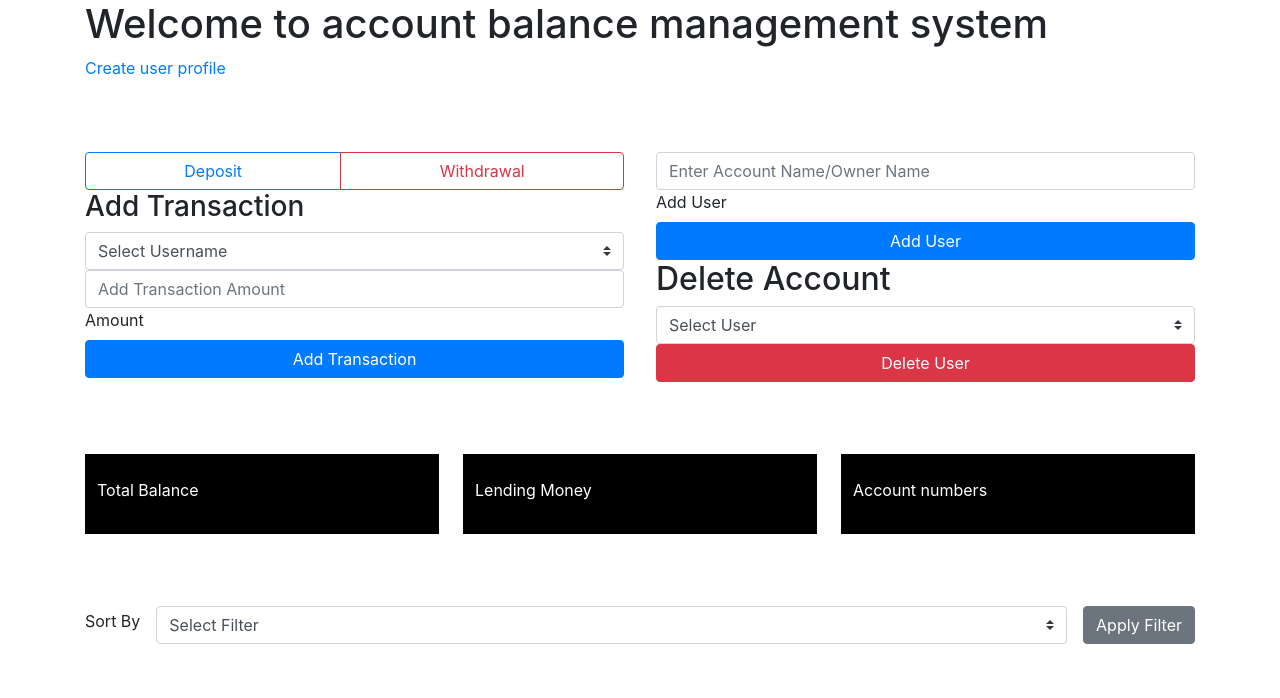
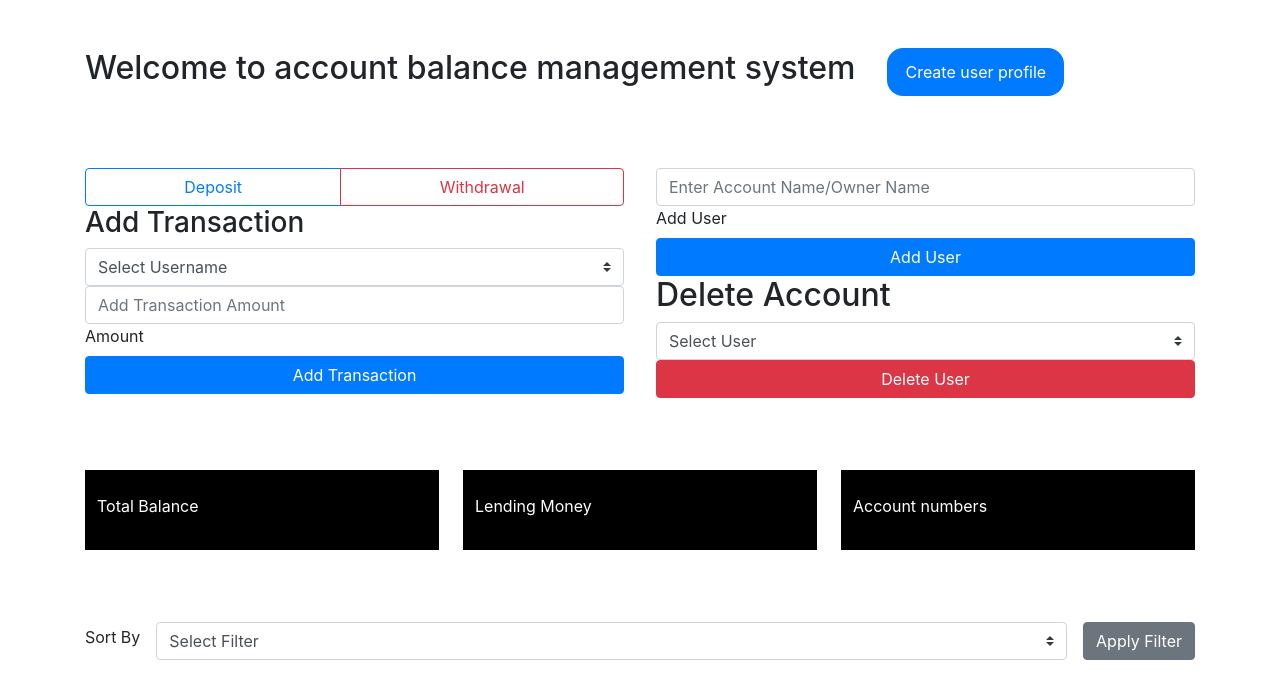
Before and after one commit to Pingping1004/bank-account-project, a plain HTML site: page public/index.html in a window 1280 px wide. Drawn offline with nearby package versions, Linux system fonts and the light colour scheme.

Commit message:
Update styles.css

```diff
--- a/public/css/styles.css
+++ b/public/css/styles.css
@@ -20,6 +20,31 @@ section {
 .signup-container, .login-container {
     display: grid;
     text-align: center;
+}
+
+.password-reminder {
+    font-weight: 500;
+    color: crimson;
+    font-size: 24px;
+}
+
+.page-title {
+    display: flex;
+    align-items: center;
+    margin-top: 3rem;
+}
+
+.title-heading {
+    font-size: 32px;
+    margin-right: 32px;
+}
+.create-user {
+    text-decoration: none;
+    padding: 12px 18px;
+    background-color: #007bff;
+    color: white;
+    border-radius: 1rem;
+    /* justify-self: center; */
 }
 
 /*-----------------------------Sign Up and Login page section end here---------------------------- */
```
